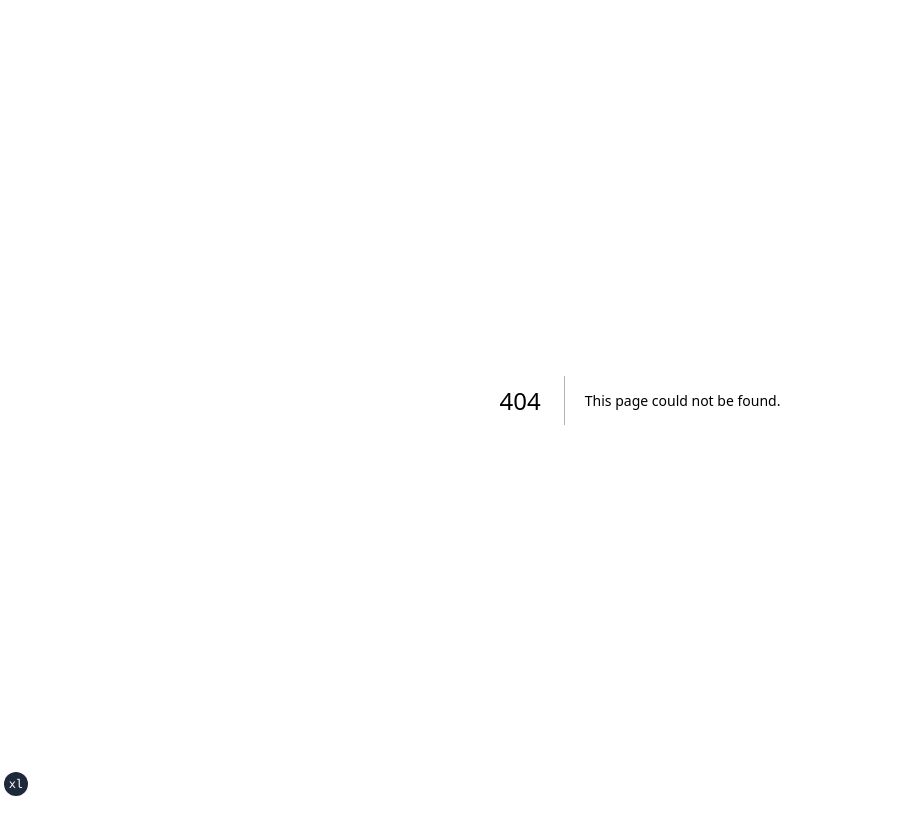
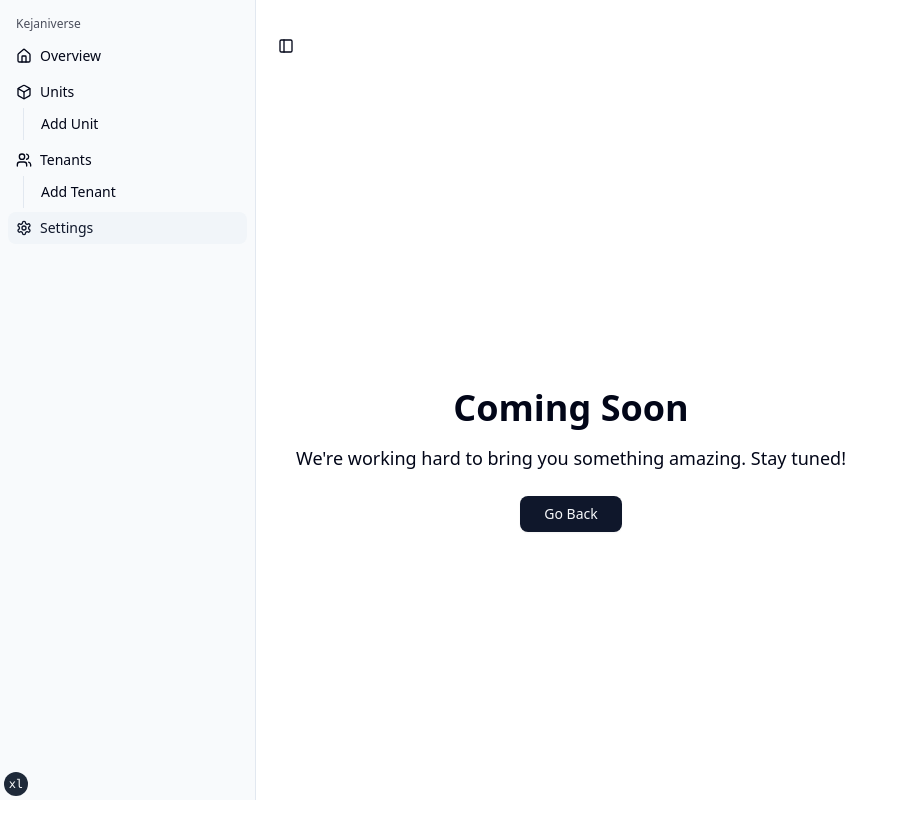
Before and after one commit to msplke/kejaniverse, a Next.js app: page /properties/1/settings in a window 1280 px wide. Before the commit this address had no page. Shown: the top 838 px of the page, without its empty margins (0-904 px from the left). Before the commit the page ends 800 px from the top, so only its background shows below. Built offline with nearby package versions, Linux system fonts and the light colour scheme; no server answers.

Commit message:
chore: add coming soon component

```diff
--- /dev/null
+++ b/src/app/(dashboard)/properties/[id]/settings/page.tsx
@@ -0,0 +1,5 @@
+import ComingSoon from "~/components/ui/pages/ComingSoon";
+
+export default function SettingsPage() {
+  return <ComingSoon />;
+}
--- /dev/null
+++ b/src/components/ui/pages/ComingSoon.tsx
@@ -0,0 +1,35 @@
+"use client";
+
+import React from "react";
+import { useRouter } from "next/navigation";
+
+import { Button } from "~/components/ui/button";
+
+function ComingSoon() {
+  const router = useRouter();
+
+  const handleRedirect = () => {
+    if (
+      document.referrer &&
+      new URL(document.referrer).origin === window.location.origin
+    ) {
+      router.back();
+    } else {
+      router.push("/");
+    }
+  };
+
+  return (
+    <div className="flex h-full w-full flex-col items-center justify-center p-6 text-center">
+      <h1 className="mb-4 text-4xl font-bold">Coming Soon</h1>
+      <p className="mb-6 text-lg">
+        We&apos;re working hard to bring you something amazing. Stay tuned!
+      </p>
+      <Button onClick={handleRedirect} className="px-6 py-3">
+        Go Back
+      </Button>
+    </div>
+  );
+}
+
+export default ComingSoon;
```
